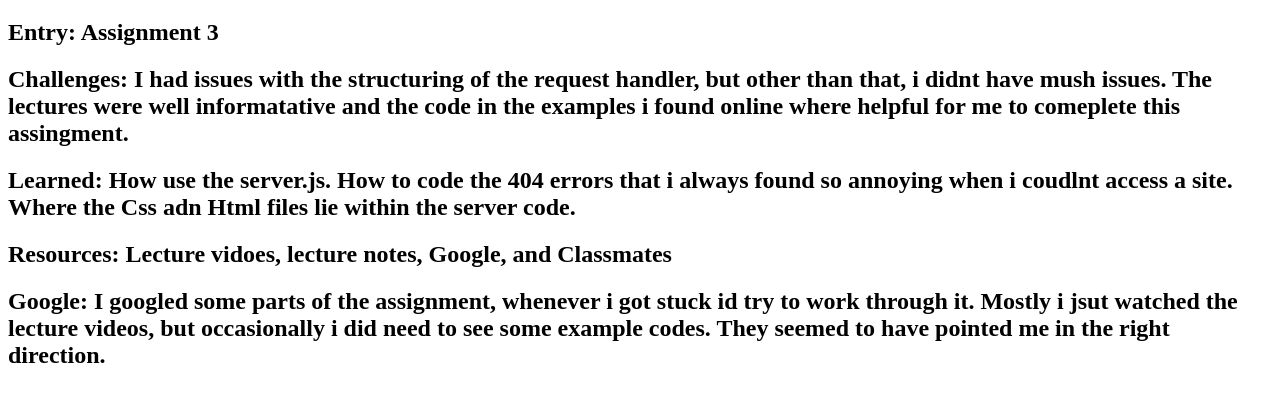
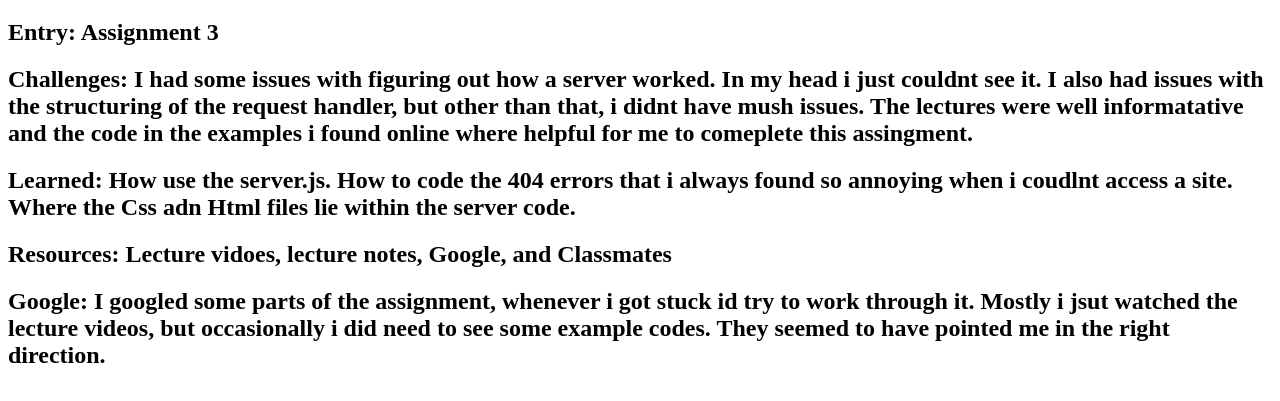
Before and after one commit to Bhagdeep/Assignment4-Bhagdeep, a website: page Blog.html in a window 1280 px wide. Shown: the part 61-462 px from the top of the page. Drawn offline with Linux system fonts and the light colour scheme.

Commit message:
Add files via upload

```diff
--- a/Blog.html
+++ b/Blog.html
@@ -12,7 +12,8 @@
       <h2> Entry: Assignment 3 </h2>
       <h2>
         Challenges:
-          I had issues with the structuring of the request handler, but other than
+          I had some issues with figuring out how a server worked. In my head i just couldnt see it.
+          I also had issues with the structuring of the request handler, but other than
           that, i didnt have mush issues. The lectures were well informatative and the code
           in the examples i found online where helpful for me to comeplete this assingment.
 
```
